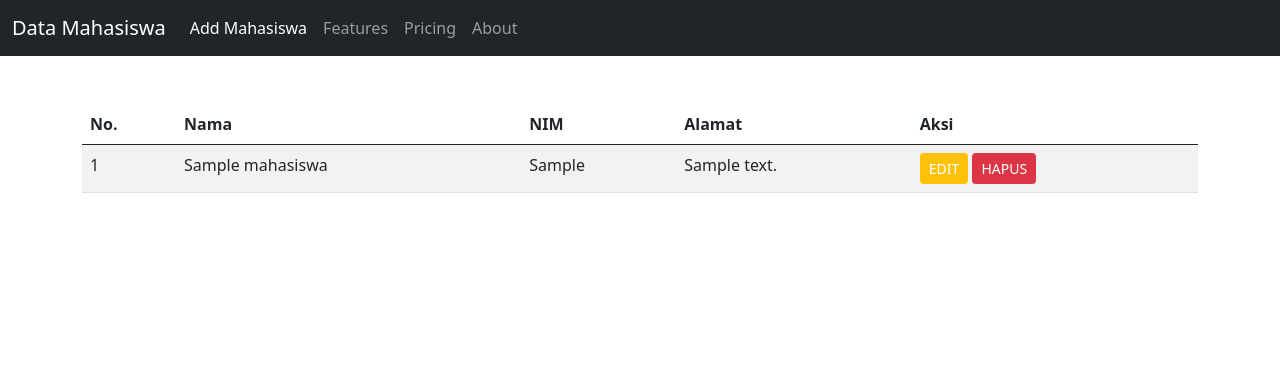
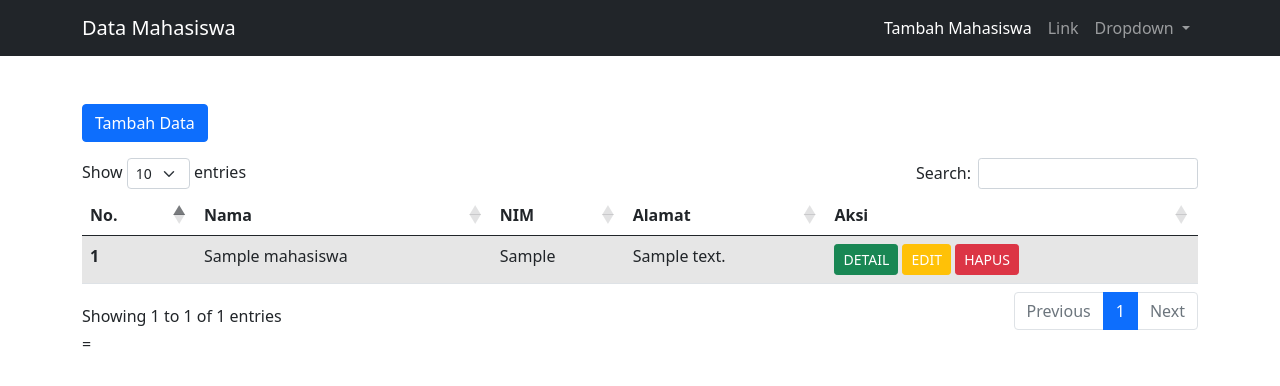
Before and after one commit to Herlambang93/CRUDPHPBootstrap_025, a PHP site: page / in a window 1280 px wide. Shown: the top 386 px of the page. Run offline with PHP 8.4, Linux system fonts and the light colour scheme; tables that the repository leaves empty or names only in its code hold one stand-in row (values such as "Sample post"); some libraries are stand-ins or nearby versions.

Commit message:
PraktikumPHP3

```diff
--- a/index.php
+++ b/index.php
@@ -1,39 +1,88 @@
-<!doctype html>
+<!DOCTYPE html>
 <html lang="en">
 <head>
-    <meta charset="utf-8">
-    <meta name="viewport" content="width=device-width, initial-scale=1">
-    <link href="https://cdn.jsdelivr.net/npm/bootstrap@5.0.0-beta3/dist/css/bootstrap.min.css"
-          rel="stylesheet" integrity="sha384-eOJMYsd53ii+scO/bJGFsiCZc+5NDVN2yr8+0RDqr0Ql0h+rP48ckxlpbzKgwra6"
-          crossorigin="anonymous">
+    <meta charset="UTF-8">
+    <meta http-equiv="X-UA-Compatible" content="IE=edge">
+    <meta name="viewport" content="width=device-width, initial-scale=1.0">
+    <link rel="stylesheet" href="https://cdn.datatables.net/1.10.24/css/dataTables.bootstrap5.min.css">
+    <link rel="stylesheet" href="https://cdn.jsdelivr.net/npm/bootstrap@5.0.0-beta1/dist/css/bootstrap.min.css">
+
     <title>Data Mahasiswa</title>
 </head>
-
 <body>
-      <div class="section1">
     <nav class="navbar navbar-expand-lg navbar-dark bg-dark">
-          <div class="container-fluid">
-            <a class="navbar-brand" href="#">Data Mahasiswa</a>
-              <button class="navbar-toggler" type="button" data-bs-toggle="collapse"
-              data-bs-target="#navbarSupportedContent" aria-controls="navbarSupportedContent"
-              aria-expanded="false" aria-label="Toggle navigation">
+    <div class="container">
+        <a class="navbar-brand " href="#">Data Mahasiswa</a>
+        <button class="navbar-toggler" type="button" data-bs-toggle="collapse" data-bs-target="#navbarSupportedContent" aria-controls="navbarSupportedContent" aria-expanded="false" aria-label="Toggle navigation">
         <span class="navbar-toggler-icon"></span>
         </button>
         <div class="collapse navbar-collapse" id="navbarSupportedContent">
-                <ul class="navbar-nav me-auto mb-2 mb-lg-0">
+          <ul class="navbar-nav ms-auto"> <li class="nav-item">
+            <a class="nav-link active" aria-current="page" href="#">Tambah Mahasiswa</a>
+            </li>
             <li class="nav-item">
-                  <li><a class="nav-link active" aria-curretn="page" href="create.php">Add Mahasiswa</a></li>
-                  <li><a class="nav-link" href="#">Features</a></li>
-                  <li><a class="nav-link" href="#">Pricing</a></li>
-                  <li><a class="nav-link" href="#">About</a></li>
+            <a class="nav-link" href="#">Link</a>
+            </li>
+            <li class="nav-item dropdown">
+            <a class="nav-link dropdown-toggle" href="#" id="navbarDropdown" role="button" data-bs-toggle="dropdown" aria-expanded="false">
+                Dropdown
+            </a>
+            <ul class="dropdown-menu" aria-labelledby="navbarDropdown">
+                <li><a class="dropdown-item" href="#">Action</a></li>
+                <li><a class="dropdown-item" href="#">Another action</a></li>
+                <li><hr class="dropdown-divider"></li>
+                <li><a class="dropdown-item" href="#">Something else here</a></li>
+            </ul>
+            </li>
           </ul>
         </div>
     </div>
     </nav>
+    <div class="container data-mahasiswa mt-5">
+        <!---Button trigger modal-->
+        <button type="button" class="btn btn-primary mb-3" data-bs-toggle="modal" data-bs-target="#tambahData">
+            Tambah Data
+        </button>
+        <!-- Modal -->
+        <div class="modal fade" id="tambahData" tabindex="-1" aria-labelledby="tambahDataLabel" aria-hidden="true">
+            <div class="modal-dialog">
+            <!-- konten modal-->
+            <div class="modal-content">
+            <!--Kita membuat form dengan method post untuk memanggil file store.php-->
+                <form method="post" action="create.php" name="form">
+                    <!-- heading modal -->
+                    <div class="modal-header">
+                        <h5 class="modal-title" id="tambahDataLabel">Tambah Data</h5>
+                        <button type="button" class="btn-close" data-bs-dismiss="modal" aria-label="Close"></button>
                     </div>
-
-      <div class="container data-mahasiswa mt-5">
-          <table class="table table-striped">
+                    <!-- body modal -->
+                    <div class="modal-body">
+                        <!--Input nama-->
+                        <div class="mb-3">
+                            <label for="nama" class="form-label">Nama</label>
+                            <input type="text" class="form-control" id="nama" placeholder="Masukkan Nama Mahasiswa" name="nama" required>
+                        </div>
+                        <!--Input nim-->
+                        <div class="mb-3">
+                            <label for="NIM" class="form-label">NIM</label>
+                            <input type="text" class="form-control" id="NIM" placeholder="Masukkan NIM Mahasiswa" name="nim" required>
+                        </div>
+                        <!--Input alamat-->
+                        <div class="mb-3">
+                            <label for="Alamat" class="form-label">Alamat</label>
+                            <textarea type="text" class="form-control" id="Alamat" placeholder="Masukkan Alamat Mahasiswa" name="alamat" required></textarea>
+                        </div>
+                    </div>
+                    <div class="modal-footer">
+                        <button type="button" class="btn btn-secondary" data-bs-dismiss="modal">Close</button>
+                        <button type="submit" class="btn btn-primary" value="SIMPAN">Tambah</button>
+                    </div>
+                </form>
+            </div>
+        </div>
+    </div>
+    <!---Akhir Modal-->
+    <table class="table table-striped" id="tabelMahasiswa">
         <thead>
             <tr>
             <th scope="col">No.</th>
@@ -43,21 +92,24 @@
             <th scope="col">Aksi</th>
             </tr>
         </thead>
-
         <tbody>
         <?php
             include 'config.php';
             $no = 1;
-              $mahasiswa = mysqli_query($koneksi, "select *from mahasiswa");
+            $mahasiswa = mysqli_query($koneksi, "select * from mahasiswa");
 
-              while($data = mysqli_fetch_array($mahasiswa)){
+            while ($data = mysqli_fetch_array($mahasiswa)){
+
+
         ?>
+
         <tr>
-                  <td><?php echo $no++; ?></td>
+            <th scope="row"><?php echo $no++; ?></th>
             <td><?php echo $data['nama']; ?></td>
             <td><?php echo $data['nim']; ?></td>
             <td><?php echo $data['alamat']; ?></td>
             <td>
+                <a href="detail.php?id=<?php echo $data['id']; ?>" class="btn btn-success btn-sm text-white">DETAIL</a>
                 <a href="edit.php?id=<?php echo $data['id']; ?>" class="btn btn-warning btn-sm text-white">EDIT</a>
                 <a href="delete.php?id=<?php echo $data['id']; ?>" class="btn btn-danger btn-sm" onclick="return confirm ('Anda Yakin Akan Menghapus Data Mahasiswa Ini ?')">HAPUS</a>
             </td>
@@ -65,12 +117,20 @@
         <?php
          }
         ?>
+
+        </div>
+
+
         </tbody>
     </table>
-        </div>
-      </div>
+    <script src="https://cdn.jsdelivr.net/npm/bootstrap@5.0.0-beta3/dist/js/bootstrap.bundle.min.js" integrity="sha384-JEW9xMcG8R+pH31jmWH6WWP0WintQrMb4s7ZOdauHnUtxwoG2vI5DkLtS3qm9Ekf" crossorigin="anonymous"></script>=
+    <script src="https://code.jquery.com/jquery-3.5.1.js"></script>
+    <script src="https://cdn.datatables.net/1.10.24/js/jquery.dataTables.min.js"></script>
+    <script src="https://cdn.datatables.net/1.10.24/js/dataTables.bootstrap5.min.js"></script>
+    <script>
+        $(document).ready(function() {
+            $('#tabelMahasiswa').DataTable();
+        } );
+    </script>
 </body>
-  <script src="https://cdn.jsdelivr.net/npm/bootstrap@5.0.0-beta3/dist/js/bootstrap.bundle.min.js"
-          integrity="sha384-JEW9xMcG8R+pH31jmWH6WWP0WintQrMb4s7ZOdauHnUtxwoG2vI5DkLtS3qm9Ekf"
-          crossorigin="anonymous"></script>
 </html>
```
Also changed, not shown: create.php (added, +13 -0 lines), detail.php (added, +69 -0 lines), edit.php (added, +68 -0 lines), update.php (added, +11 -0 lines). Lines whose indentation alone changed are shown as unchanged.
